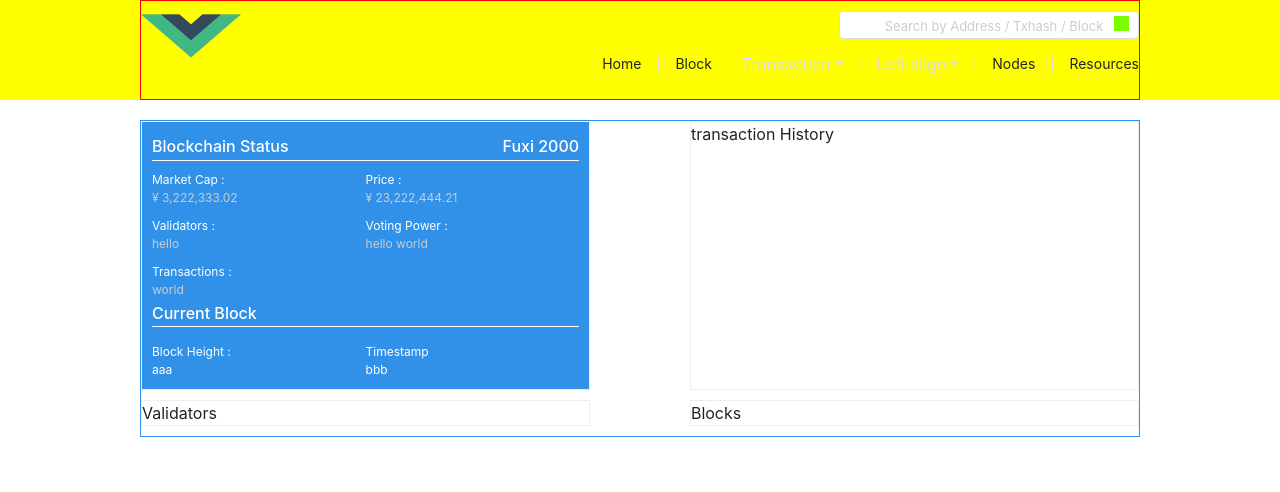
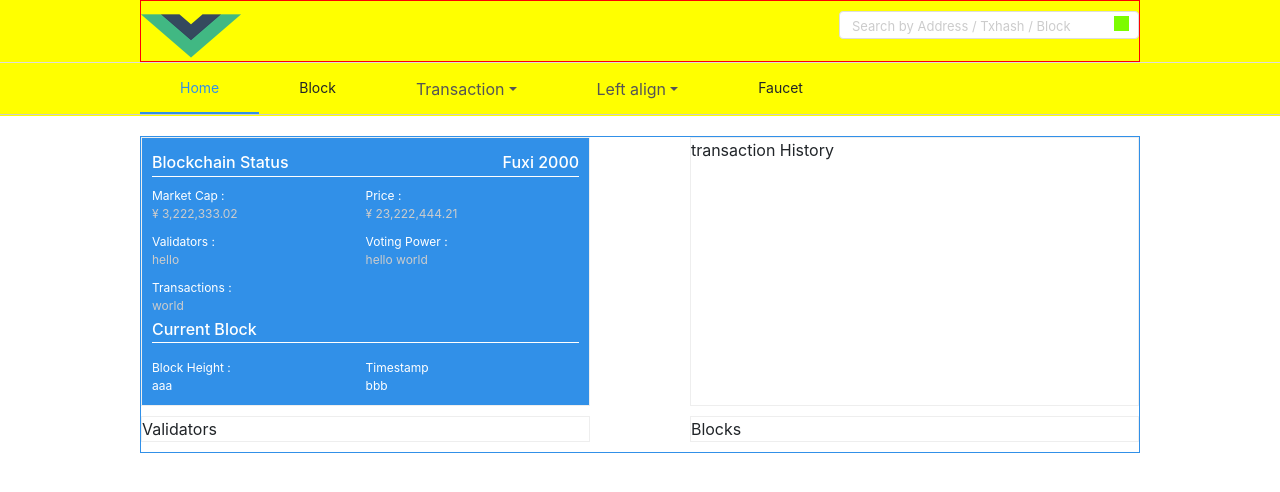
Before and after one commit to irisnet/explorer, a Vue app in the folder frontend/: page /#/home in a window 1280 px wide. Shown: the top 492 px of the page. Built offline with nearby package versions, Linux system fonts and the light colour scheme.

Commit message:
#IRISXP-37 头部导航栏修改

```diff
--- a/frontend/src/components/AppHeader.vue
+++ b/frontend/src/components/AppHeader.vue
@@ -1,43 +1,45 @@
 <!--头部页面-->
 <template>
   <div class="app_header">
-        <header class="app_header_person_computer" v-if="devicesShow === 1">
+    <header class="app_header_person_computer" v-show="devicesShow === 1">
+      <div class="header_top">
         <div class="imageWrap">
           <img src="../assets/logo.png" alt="失去网络了..."/>
         </div>
-            <div class="useFeature">
         <div class="navSearch">
           <input type="text" class="search_input"
                  placeholder="Search by Address / Txhash / Block"
                  v-model="searchInputValue"
-                           @keyup.enter="onInputChange"
-                    >
+                 @keyup.enter="onInputChange">
           <i class="search_icon" @click="getData(searchInputValue)"></i>
-                </div>
-                <div class="navButton">
-                    <span class="nav_item">Home</span>
-                    <span class="flag">|</span>
-                    <span class="nav_item">Block</span>
-                    <b-dropdown id="ddown-left" text="Transaction" variant="primary" class="m-2">
-                        <b-dropdown-item >Action</b-dropdown-item>
-                        <b-dropdown-item >Another action</b-dropdown-item>
-                        <b-dropdown-item >Something else here</b-dropdown-item>
-                    </b-dropdown>
-                    <span class="flag">|</span>
-                    <b-dropdown text="Left align" variant="Validators" class="m-2">
-                        <b-dropdown-item >Action</b-dropdown-item>
-                        <b-dropdown-item >Another action</b-dropdown-item>
-                        <b-dropdown-item >Something else here</b-dropdown-item>
-                    </b-dropdown>
-                    <span class="flag">|</span>
-                    <span class="nav_item">Nodes</span>
-                    <span class="flag">|</span>
-                    <span class="nav_item" style='padding-right: 0'>Resources</span>
         </div>
       </div>
 
     </header>
-        <div class="app_header_mobile" v-if="devicesShow === 0">
+    <div class="useFeature" v-show="devicesShow === 1">
+      <div class="navButton">
+        <span class="nav_item" :class="activeClassName === '/home'?'nav_item_active':''"
+              @click="featureButtonClick('/home')"
+        >Home</span>
+        <span class="nav_item" :class="activeClassName === '/block'?'nav_item_active':''"
+              @click="featureButtonClick('/block')"
+        >Block</span>
+        <b-dropdown id="ddown-left" text="Transaction" variant="primary" class="m-2" :class="activeClassName === '/transaction'?'nav_item_active':''">
+          <b-dropdown-item @click="featureButtonClick('/recent_transactions')">Recent Transactions</b-dropdown-item>
+          <b-dropdown-item @click="featureButtonClick('/transfer_transactions')">Transfer Transactions</b-dropdown-item>
+          <b-dropdown-item @click="featureButtonClick('/delegate_transactions')">Delegate Transactions</b-dropdown-item>
+        </b-dropdown>
+        <b-dropdown text="Left align" variant="Validators" class="m-2" :class="activeClassName === '/validators'?'nav_item_active':''">
+          <b-dropdown-item @click="featureButtonClick('/validators')">Validators</b-dropdown-item>
+          <b-dropdown-item @click="featureButtonClick('/candidates')">Candidates</b-dropdown-item>
+        </b-dropdown>
+        <span class="nav_item" :class="activeClassName === '/faucet'?'nav_item_active':''"
+              @click="featureButtonClick('/faucet')"
+        >Faucet</span>
+      </div>
+    </div>
+
+    <div class="app_header_mobile" v-show="devicesShow === 0">
       <div class="feature_btn" @click="showFeature"></div>
       <div class="image_wrap_mobile">
         <!--<img src="../assets/logo.png" alt="失去网络了..."/>-->
@@ -48,12 +50,17 @@
         <span class="feature_btn_mobile feature_nav" @click="featureButtonClick('/home')">Home</span>
         <span class="feature_btn_mobile feature_nav" @click="featureButtonClick('/blocks')">Blocks</span>
         <span class="feature_btn_mobile feature_nav" @click="transactionShow =! transactionShow">Transactions</span>
-                <span class="feature_btn_mobile feature_subNav" v-show="transactionShow" @click="featureButtonClick('/recent_transactions')">Recent Transactions</span>
-                <span class="feature_btn_mobile feature_subNav" v-show="transactionShow" @click="featureButtonClick('/transfer_transactions')">Transfer Transactions</span>
-                <span class="feature_btn_mobile feature_subNav" v-show="transactionShow" @click="featureButtonClick('/delegate_transactions')">Delegate Transactions</span>
-                <span class="feature_btn_mobile feature_nav"  @click="validatorsShow =! validatorsShow">Validators</span>
-                <span class="feature_btn_mobile feature_subNav"  v-show="validatorsShow" @click="featureButtonClick('/validators')">Validators</span>
-                <span class="feature_btn_mobile feature_subNav"  v-show="validatorsShow" @click="featureButtonClick('/candidates')">Candidates</span>
+        <span class="feature_btn_mobile feature_subNav" v-show="transactionShow"
+              @click="featureButtonClick('/recent_transactions')">Recent Transactions</span>
+        <span class="feature_btn_mobile feature_subNav" v-show="transactionShow"
+              @click="featureButtonClick('/transfer_transactions')">Transfer Transactions</span>
+        <span class="feature_btn_mobile feature_subNav" v-show="transactionShow"
+              @click="featureButtonClick('/delegate_transactions')">Delegate Transactions</span>
+        <span class="feature_btn_mobile feature_nav" @click="validatorsShow =! validatorsShow">Validators</span>
+        <span class="feature_btn_mobile feature_subNav" v-show="validatorsShow"
+              @click="featureButtonClick('/validators')">Validators</span>
+        <span class="feature_btn_mobile feature_subNav" v-show="validatorsShow"
+              @click="featureButtonClick('/candidates')">Candidates</span>
         <span class="feature_btn_mobile feature_nav" @click="featureButtonClick('/faucet')">Faucet</span>
       </div>
       <div class="search_input_mobile">
@@ -73,10 +80,11 @@
         devicesWidth: window.innerWidth,
         devicesShow: 1,//1是显示pc端，0是移动端
         searchValue: '',
-                featureShow:false,//是否显示功能菜单栏
-                transactionShow:false,//点击显示Transactions菜单
-                validatorsShow:false,//点击显示validators菜单
-                searchInputValue:'',
+        featureShow: false,//是否显示功能菜单栏
+        transactionShow: false,//点击显示Transactions菜单
+        validatorsShow: false,//点击显示validators菜单
+        searchInputValue: '',
+        activeClassName:'/home',
       }
     },
     beforeMount() {
@@ -86,30 +94,39 @@
         this.devicesShow = 0;
       }
     },
-        mounted(){
-            document.getElementById('router_wrap').addEventListener('click',this.hideFeature)
+    mounted() {
+      document.getElementById('router_wrap').addEventListener('click', this.hideFeature)
     },
-        beforeDestroy(){
-            document.getElementById('router_wrap').removeEventListener('click',this.hideFeature)
+    beforeDestroy() {
+      document.getElementById('router_wrap').removeEventListener('click', this.hideFeature)
     },
     methods: {
-            hideFeature(){
-                if(this.featureShow){
+      hideFeature() {
+        if (this.featureShow) {
           this.featureShow = false;
         }
       },
-            showFeature(){
+      showFeature() {
         this.featureShow = !this.featureShow;
       },
-            featureButtonClick(path){
+      featureButtonClick(path) {
         this.featureShow = !this.featureShow;
+        if(path === '/recent_transactions' || path === '/transfer_transactions' || path === '/delegate_transactions'){
+          this.activeClassName = '/transaction';
+        }else if(path === '/candidates'){
+          this.activeClassName = '/validators';
+        }else{
+          this.activeClassName = path;
+        }
+        this.$router.push(path);
+
         console.log(path)
 
       },
-            getData(data){
+      getData(data) {
         console.log(data)
       },
-            onInputChange(){
+      onInputChange() {
         console.log(this.searchInputValue)
       }
 
@@ -119,22 +136,24 @@
 </script>
 <style lang="scss">
   @import '../style/mixin.scss';
-    .app_header{
-        height: 100px;
+
+  .app_header {
+    height: 116px;
     width: 100%;
-        display:flex;
-        flex-direction:column;
+    display: flex;
+    flex-direction: column;
     align-items: center;
     background: yellow;
     .app_header_person_computer {
-            width:80%;
-            min-width:600px;
-            max-width:1000px;
-            height:100%;
-            border:1px solid red;
+      width: 80%;
+      min-width: 600px;
+      max-width: 1000px;
+      border: 1px solid red;
+      justify-content: space-between;
+      padding-top: 10px;
+      .header_top{
         @include flex();
         justify-content: space-between;
-            padding-top:10px;
         .imageWrap {
           width: 100px;
           height: 50px;
@@ -143,140 +162,146 @@
             height: 50px;
           }
         }
-            .useFeature{
-                @include flex();
-                flex-direction:column;
-                align-items: flex-end;
         .navSearch {
-                    margin-bottom:10px;
-                    position:relative;
-                    input::-webkit-input-placeholder{
-                        text-align:center;
-                        font-size:13px;
-                        color:#cccccc;
+          margin-bottom: 10px;
+          position: relative;
+          input::-webkit-input-placeholder {
+            text-align: left;
+            font-size: 13px;
+            color: #cccccc;
           }
 
-                    .search_input{
+          .search_input {
             @include borderRadius(4px);
-                        width:300px;
-                        height:28px;
-                        line-height:28px;
-                        text-indent:10px;
-                        outline:none;
-                        border:1px solid #dddddd;
+            width: 300px;
+            height: 28px;
+            line-height: 28px;
+            text-indent: 10px;
+            outline: none;
+            border: 1px solid #dddddd;
           }
-                    .search_icon{
-                        position:absolute;
-                        top:5px;
-                        right:10px;
-                        width:15px;
-                        height:15px;
+          .search_icon {
+            position: absolute;
+            top: 5px;
+            right: 10px;
+            width: 15px;
+            height: 15px;
             background: lawngreen;
           }
         }
+      }
+
+
+
+    }
+    .useFeature {
+      width:100%;
+      border-top:1px solid #dddddd;
+      border-bottom:1px solid #ccc;
+      @include flex();
+      flex-direction: column;
+      align-items: center;
       .navButton {
-                    @include flex();
-                    .nav_item{
-                        display:inline-block;
-                        height:30px;
-                        line-height:30px;
-                        padding:0 15px;
+        width:80%;
+        min-width: 600px;
+        max-width: 1000px;
+        .nav_item {
+          display: inline-block;
+          height: 51px;
+          line-height: 50px;
+          padding: 0 40px;
           text-align: center;
-                        font-size:14px;
-                        cursor:pointer;
+          font-size: 14px;
+          cursor: pointer;
         }
-                    .m-2{
-                        margin:0 !important;
-                        button{
-                            padding:0 15px;
+        .nav_item_active{
+          border-bottom:2px solid #3190e8;
+          color:#3190e8;
         }
-                        .btn{
+        .m-2 {
+          margin: 0 !important;
+          height:50px;
+          button {
+            padding: 0 40px;
+            color:#555 !important;
+          }
+          .btn {
             background-color: transparent;
-                            color:#dddddd;
-                            border:none;
-                            font-weight:normal;
+            color: #dddddd;
+            border: none;
+            font-weight: normal;
           }
-                    }
-                    .flag{
-                        display:inline-block;
-                        height:30px;
-                        line-height:30px;
-                        font-size:12px;
-                        color:#dddddd;
         }
       }
 
     }
-
-        }
-        .app_header_mobile{
-            width:100%;
-            padding:10px 0;
+    .app_header_mobile {
+      width: 100%;
+      padding: 10px 0;
       @include flex();
-            flex-direction:column;
-            position:relative;
-            height:100px;
-            .feature_btn{
-                position:absolute;
-                width:40px;
-                height:40px;
-                top:0;
-                right:0;
+      flex-direction: column;
+      position: relative;
+      height: 100px;
+      .feature_btn {
+        position: absolute;
+        width: 40px;
+        height: 40px;
+        top: 0;
+        right: 0;
         background: lawngreen;
       }
-            .image_wrap_mobile{
+      .image_wrap_mobile {
         width: 70vw;
-                height:40px;
-                img{
-                    width:100%;
-                    height:100%;
+        height: 40px;
+        img {
+          width: 100%;
+          height: 100%;
         }
       }
-            .search_input_mobile{
-                width:100%;
-                margin-top:10px;
+      .search_input_mobile {
+        width: 100%;
+        margin-top: 10px;
         @include flex();
-                flex-direction:column;
-                align-items:center;
-                input::-webkit-input-placeholder{
-                    text-align:center;
-                    font-size:14px;
-                    color:#cccccc;
-                    line-height:28px;
+        flex-direction: column;
+        align-items: center;
+        input::-webkit-input-placeholder {
+          text-align: center;
+          font-size: 14px;
+          color: #cccccc;
+          line-height: 28px;
         }
-                input{
-                    width:95%;
+        input {
+          width: 95%;
           @include borderRadius(5px);
-                    border:1px solid #eee;
-                    font-size:14px;
-                    &:focus{
-                        border:1px solid #3190e8;
-                        outline:none;
+          border: 1px solid #eee;
+          font-size: 14px;
+          &:focus {
+            border: 1px solid #3190e8;
+            outline: none;
           }
         }
       }
-            .use_feature_mobile{
-                position:absolute;
-                width:100%;
-                top:100px;
-                left:0;
-                background:#3190e8;
+      .use_feature_mobile {
+        position: absolute;
+        width: 100%;
+        top: 100px;
+        left: 0;
+        background: #3190e8;
         @include flex();
-                flex-direction:column;
-                .feature_btn_mobile{
-                    border-bottom:1px solid #eee;
-                    height:39px;
-                    line-height:39px;
-                    padding-left:15px;
-                    color:#555;
+        flex-direction: column;
+        .feature_btn_mobile {
+          border-bottom: 1px solid #eee;
+          height: 39px;
+          line-height: 39px;
+          padding-left: 15px;
+          color: #555;
         }
-                .feature_subNav{
-                    padding-left:30px;
+        .feature_subNav {
+          padding-left: 30px;
         }
       }
     }
   }
 
 
-
 </style>
--- a/frontend/src/router.ts
+++ b/frontend/src/router.ts
@@ -17,10 +17,10 @@ export default new Router({
       component: Home,
     },
     {
-      path: 'faucet', component: FaucetPage
+      path: '/faucet', component: FaucetPage
     },
     {
-      path: 'block', component: BlockPage
+      path: '/block', component: BlockPage
     }
   ]
 
```
Lines whose indentation alone changed are shown as unchanged.
